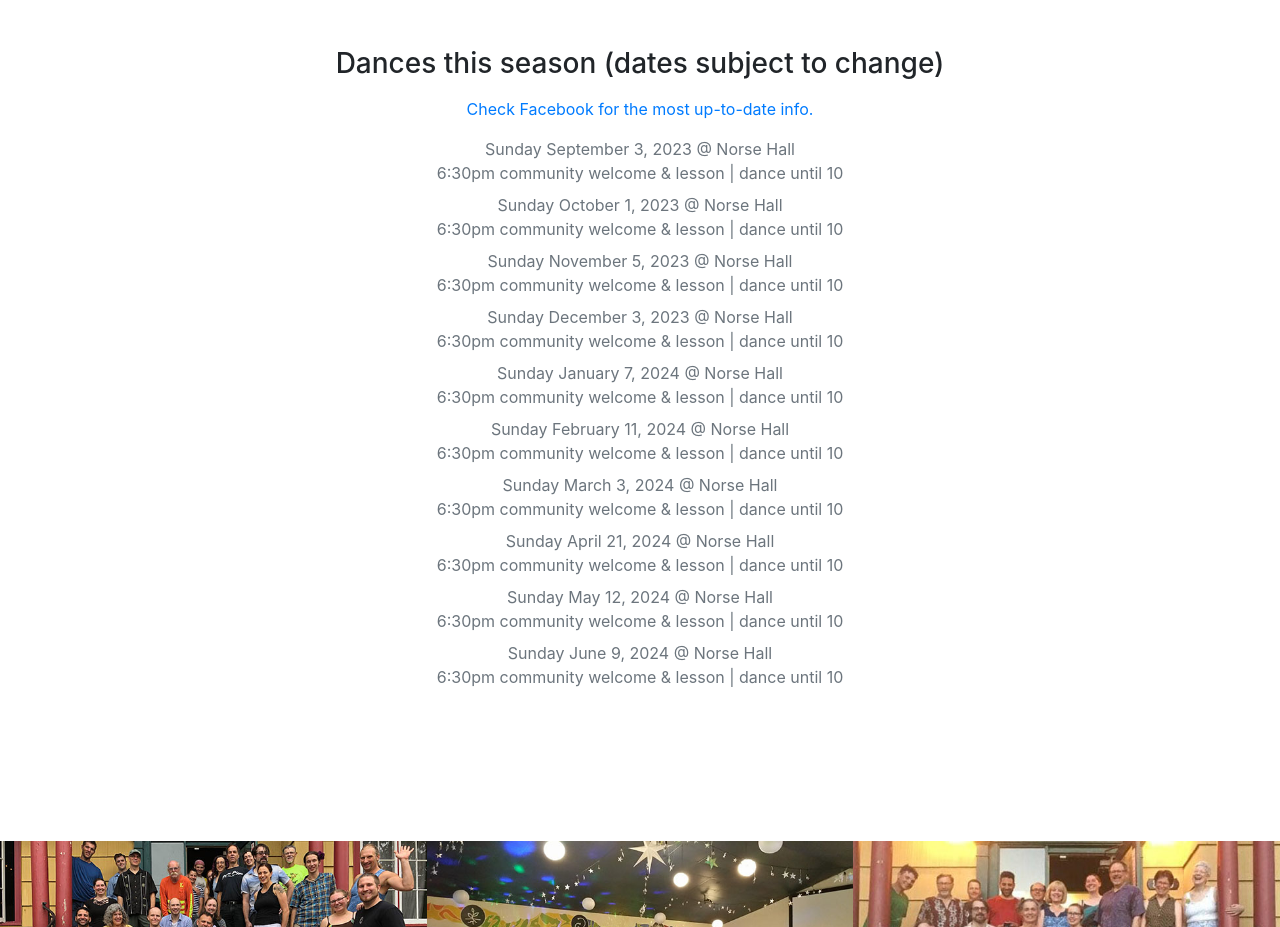
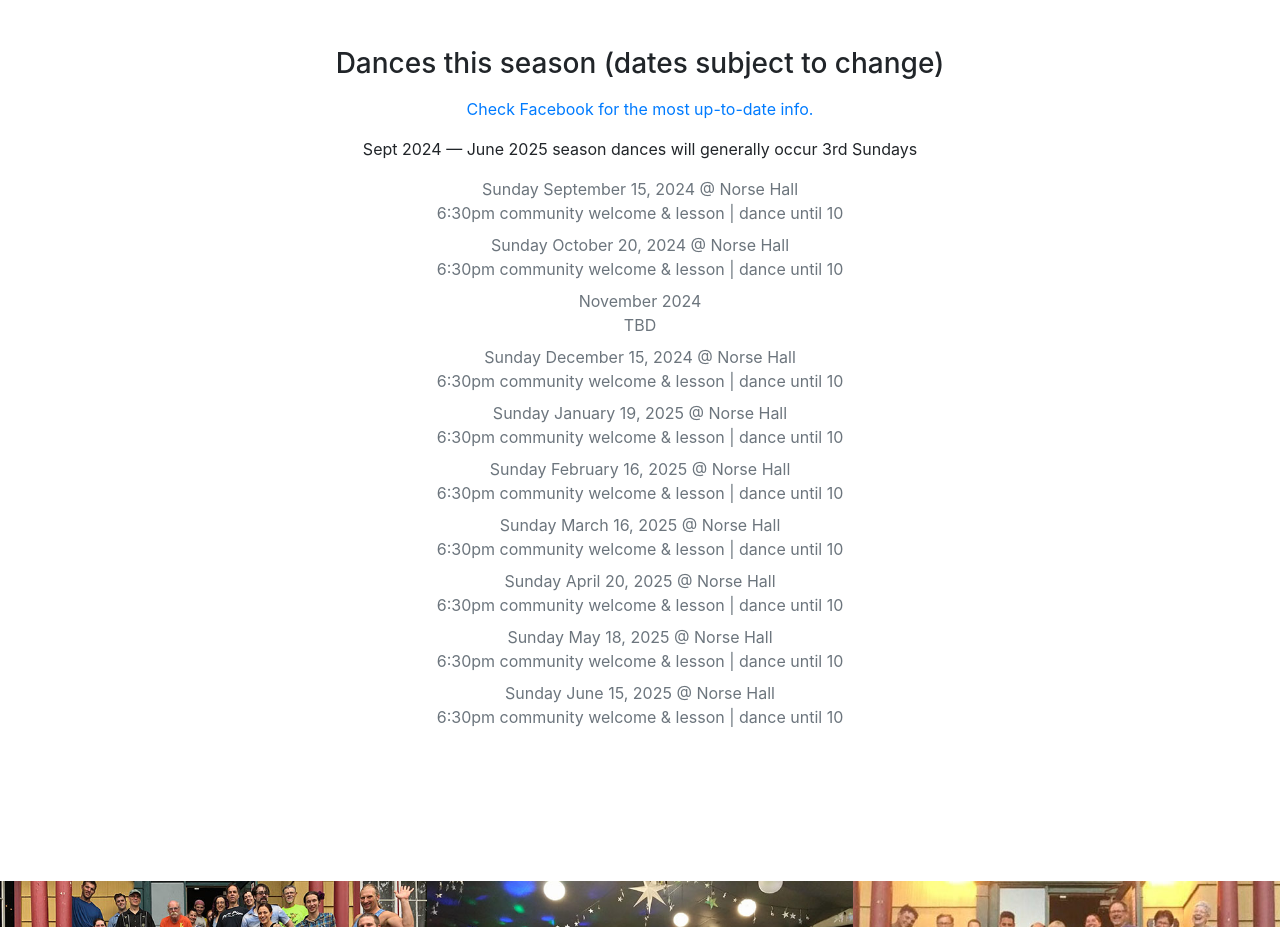
Before and after one commit to mgoren/contraremix, a website with bundled scripts: page index.html in a window 1280 px wide. Shown: the part 2940-3867 px from the top of the page. Built offline with nearby package versions, Linux system fonts and the light colour scheme.

Commit message:
update dates

```diff
--- a/index.html
+++ b/index.html
@@ -131,7 +131,7 @@
       <div class="container">
         <div class="row">
           <div class="col-lg-12 text-center">
-            <h2 class="section-heading">Monthly (Sundays), <span class="desktop-only">September through June</span><span class="mobile-only">Sept &mdash; June</span></h2>
+            <h2 class="section-heading">Monthly (usually 3rd Sundays), <span class="desktop-only">September through June</span><span class="mobile-only">Sept &mdash; June</span></h2>
             <p>
               <span class="desktop-only">Norse Hall upstairs @ 111 NE 11th Ave, Portland, OR 97232</span>
               <span class="mobile-only">Norse Hall upstairs<br>111 NE 11th Ave, Portland, OR 97232</span>
@@ -151,46 +151,51 @@
             <div class="service-box mt-5 mx-auto">
               <h3 class="mb-3">Dances this season (dates subject to change)</h3>
               <p><a href="https://www.facebook.com/groups/pdxcontraremix" target=_blank>Check Facebook for the most up-to-date info.</a><p>
+                <p>Sept 2024 &mdash; June 2025 season dances will generally occur 3rd Sundays</p>
               <ul class="list-unstyled" id="next-dances">
                 <li class="text-muted mb-0 dance">
-                  <span class="desktop-only">Sunday September 3, 2023 @ Norse Hall <br>6:30pm community welcome & lesson | dance until 10</span>
-                  <span class="mobile-only">Sun 9/3/23 <br>6:30pm community welcome & lesson <br>dance until 10 <br>Norse Hall</span>
+                  <span class="desktop-only">Sunday September 15, 2024 @ Norse Hall <br>6:30pm community welcome & lesson | dance until 10</span>
+                  <span class="mobile-only">Sun 9/15/24 <br>6:30pm community welcome & lesson <br>dance until 10 <br>Norse Hall</span>
                 </li>
                 <li class="text-muted mb-0 dance">
-                  <span class="desktop-only">Sunday October 1, 2023 @ Norse Hall <br>6:30pm community welcome & lesson | dance until 10</span>
-                  <span class="mobile-only">Sun 10/1/23 <br>6:30pm community welcome & lesson <br>dance until 10 <br>Norse Hall</span>
+                  <span class="desktop-only">Sunday October 20, 2024 @ Norse Hall <br>6:30pm community welcome & lesson | dance until 10</span>
+                  <span class="mobile-only">Sun 10/20/24 <br>6:30pm community welcome & lesson <br>dance until 10 <br>Norse Hall</span>
                 </li>
                 <li class="text-muted mb-0 dance">
-                  <span class="desktop-only">Sunday November 5, 2023 @ Norse Hall <br>6:30pm community welcome & lesson | dance until 10</span>
-                  <span class="mobile-only">Sun 11/5/23 <br>6:30pm community welcome & lesson <br>dance until 10 <br>Norse Hall</span>
+                  <span class="desktop-only">November 2024<br>TBD</span>
+                  <span class="mobile-only">November 2024<br>TBD</span>
+                </li>
+                <!-- <li class="text-muted mb-0 dance">
+                  <span class="desktop-only">Sunday November 17, 2024 @ Norse Hall <br>6:30pm community welcome & lesson | dance until 10</span>
+                  <span class="mobile-only">Sun 11/17/24 <br>6:30pm community welcome & lesson <br>dance until 10 <br>Norse Hall</span>
+                </li> -->
+                <li class="text-muted mb-0 dance">
+                  <span class="desktop-only">Sunday December 15, 2024 @ Norse Hall <br>6:30pm community welcome & lesson | dance until 10</span>
+                  <span class="mobile-only">Sun 12/15/24 <br>6:30pm community welcome & lesson <br>dance until 10 <br>Norse Hall</span>
                 </li>
                 <li class="text-muted mb-0 dance">
-                  <span class="desktop-only">Sunday December 3, 2023 @ Norse Hall <br>6:30pm community welcome & lesson | dance until 10</span>
-                  <span class="mobile-only">Sun 12/3/23 <br>6:30pm community welcome & lesson <br>dance until 10 <br>Norse Hall</span>
+                  <span class="desktop-only">Sunday January 19, 2025 @ Norse Hall <br>6:30pm community welcome & lesson | dance until 10</span>
+                  <span class="mobile-only">Sun 1/19/25 <br>6:30pm community welcome & lesson <br>dance until 10 <br>Norse Hall</span>
                 </li>
                 <li class="text-muted mb-0 dance">
-                  <span class="desktop-only">Sunday January 7, 2024 @ Norse Hall <br>6:30pm community welcome & lesson | dance until 10</span>
-                  <span class="mobile-only">Sun 1/7/24 <br>6:30pm community welcome & lesson <br>dance until 10 <br>Norse Hall</span>
+                  <span class="desktop-only">Sunday February 16, 2025 @ Norse Hall <br>6:30pm community welcome & lesson | dance until 10</span>
+                  <span class="mobile-only">Sun 2/16/25 <br>6:30pm community welcome & lesson <br>dance until 10 <br>Norse Hall</span>
                 </li>
                 <li class="text-muted mb-0 dance">
-                  <span class="desktop-only">Sunday February 11, 2024 @ Norse Hall <br>6:30pm community welcome & lesson | dance until 10</span>
-                  <span class="mobile-only">Sun 2/11/24 <br>6:30pm community welcome & lesson <br>dance until 10 <br>Norse Hall</span>
+                  <span class="desktop-only">Sunday March 16, 2025 @ Norse Hall <br>6:30pm community welcome & lesson | dance until 10</span>
+                  <span class="mobile-only">Sun 3/16/25 <br>6:30pm community welcome & lesson <br>dance until 10 <br>Norse Hall</span>
                 </li>
                 <li class="text-muted mb-0 dance">
-                  <span class="desktop-only">Sunday March 3, 2024 @ Norse Hall <br>6:30pm community welcome & lesson | dance until 10</span>
-                  <span class="mobile-only">Sun 3/3/24 <br>6:30pm community welcome & lesson <br>dance until 10 <br>Norse Hall</span>
+                  <span class="desktop-only">Sunday April 20, 2025 @ Norse Hall <br>6:30pm community welcome & lesson | dance until 10</span>
+                  <span class="mobile-only">Sun 4/20/25 <br>6:30pm community welcome & lesson <br>dance until 10 <br>Norse Hall</span>
                 </li>
                 <li class="text-muted mb-0 dance">
-                  <span class="desktop-only">Sunday April 21, 2024 @ Norse Hall <br>6:30pm community welcome & lesson | dance until 10</span>
-                  <span class="mobile-only">Sun 4/21/24 <br>6:30pm community welcome & lesson <br>dance until 10 <br>Norse Hall</span>
+                  <span class="desktop-only">Sunday May 18, 2025 @ Norse Hall <br>6:30pm community welcome & lesson | dance until 10</span>
+                  <span class="mobile-only">Sun 5/18/25 <br>6:30pm community welcome & lesson <br>dance until 10 <br>Norse Hall</span>
                 </li>
                 <li class="text-muted mb-0 dance">
-                  <span class="desktop-only">Sunday May 12, 2024 @ Norse Hall <br>6:30pm community welcome & lesson | dance until 10</span>
-                  <span class="mobile-only">Sun 5/12/24 <br>6:30pm community welcome & lesson <br>dance until 10 <br>Norse Hall</span>
-                </li>
-                <li class="text-muted mb-0 dance">
-                  <span class="desktop-only">Sunday June 9, 2024 @ Norse Hall <br>6:30pm community welcome & lesson | dance until 10</span>
-                  <span class="mobile-only">Sun 6/9/24 <br>6:30pm community welcome & lesson <br>dance until 10 <br>Norse Hall</span>
+                  <span class="desktop-only">Sunday June 15, 2025 @ Norse Hall <br>6:30pm community welcome & lesson | dance until 10</span>
+                  <span class="mobile-only">Sun 6/15/25 <br>6:30pm community welcome & lesson <br>dance until 10 <br>Norse Hall</span>
                 </li>
               </ul>
             </div>
```
